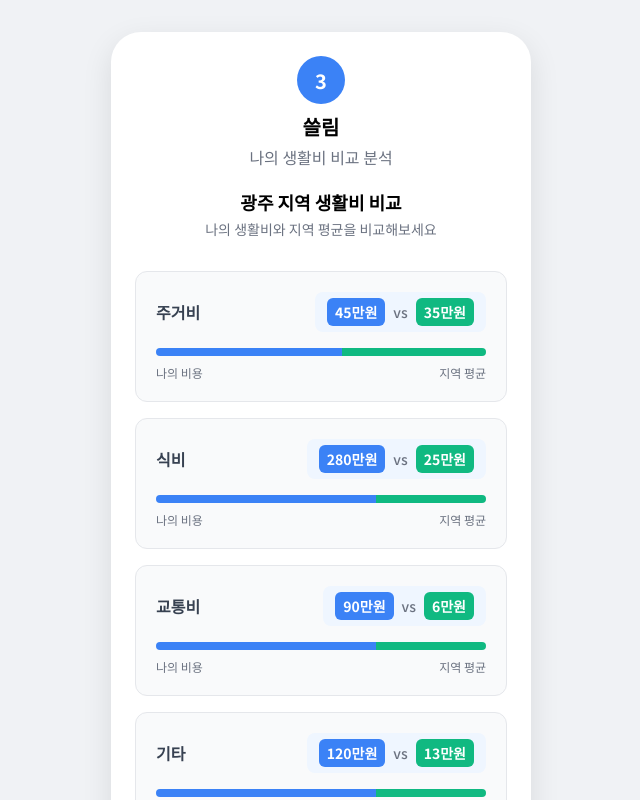
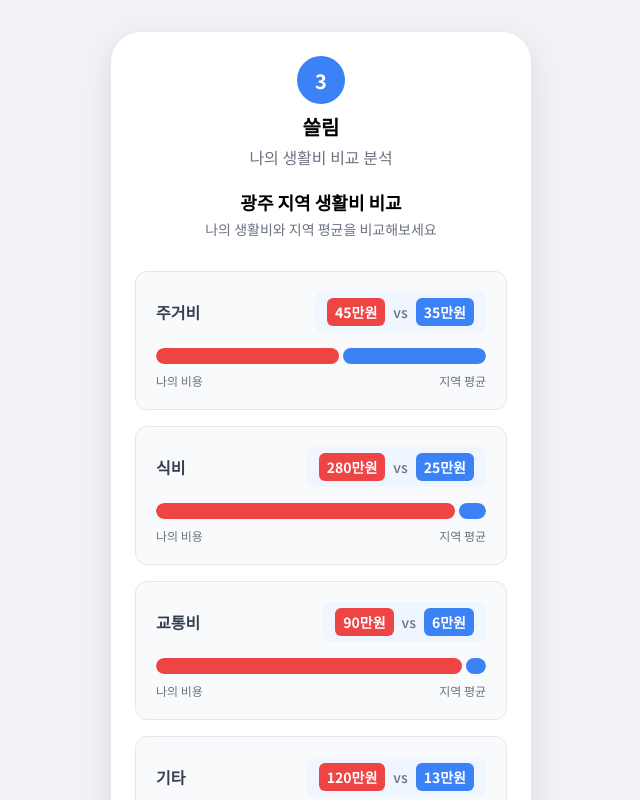
Before and after one commit to 9oormthon-univ/2025_SEASONTHON_TEAM_21_FE, a React (Create React App) app: page /comparison in a window 1280 px wide. Shown: the top 800 px of the page, without its empty margins (319-959 px from the left). Built offline with nearby package versions, Linux system fonts and the light colour scheme.

Commit message:
슬라이드바 색, 크기 조정

```diff
--- a/src/pages/Comparison.css
+++ b/src/pages/Comparison.css
@@ -106,11 +106,18 @@
 }
 
 .my-cost {
-  background-color: #3B82F6; /* blue-500 */
   color: white;
   padding: 4px 8px;
   border-radius: 6px;
   font-weight: 700;
+}
+
+.my-cost.higher {
+  background-color: #EF4444; /* red-500 */
+}
+
+.my-cost.lower {
+  background-color: #3B82F6; /* blue-500 */
 }
 
 .vs {
@@ -119,11 +126,18 @@
 }
 
 .avg-cost {
-  background-color: #10B981; /* emerald-500 */
   color: white;
   padding: 4px 8px;
   border-radius: 6px;
   font-weight: 700;
+}
+
+.avg-cost.higher {
+  background-color: #EF4444; /* red-500 */
+}
+
+.avg-cost.lower {
+  background-color: #3B82F6; /* blue-500 */
 }
 
 /* 비교 바 */
@@ -133,19 +147,36 @@
 
 .bar-container {
   display: flex;
-  height: 8px;
-  border-radius: 4px;
+  height: 16px;
+  border-radius: 8px;
   overflow: hidden;
   margin-bottom: 8px;
+  gap: 4px;
 }
 
 .my-bar {
+  transition: width 0.3s ease;
+  border-radius: 8px;
+}
+
+.my-bar.higher {
+  background-color: #EF4444; /* red-500 */
+}
+
+.my-bar.lower {
   background-color: #3B82F6; /* blue-500 */
-  transition: width 0.3s ease;
 }
 
 .avg-bar {
-  background-color: #10B981; /* emerald-500 */
+  border-radius: 8px;
+}
+
+.avg-bar.higher {
+  background-color: #EF4444; /* red-500 */
+}
+
+.avg-bar.lower {
+  background-color: #3B82F6; /* blue-500 */
 }
 
 .bar-labels {
--- a/src/pages/Comparison.js
+++ b/src/pages/Comparison.js
@@ -68,15 +68,21 @@ const Comparison = () => {
               <div className="category-header">
                 <h3>주거비</h3>
                 <div className="cost-display">
-                  <span className="my-cost">{userHousing}만원</span>
+                  <span className={`my-cost ${userHousing > averageData.housing ? 'higher' : 'lower'}`}>{userHousing}만원</span>
                   <span className="vs">vs</span>
-                  <span className="avg-cost">{averageData.housing}만원</span>
+                  <span className={`avg-cost ${averageData.housing > userHousing ? 'higher' : 'lower'}`}>{averageData.housing}만원</span>
                 </div>
               </div>
               <div className="comparison-bar">
                 <div className="bar-container">
-                  <div className="my-bar" style={{ width: `${Math.min((userHousing / averageData.housing) * 50, 100)}%` }}></div>
-                  <div className="avg-bar" style={{ width: '50%' }}></div>
+                  <div
+                    className={`my-bar ${userHousing > averageData.housing ? 'higher' : 'lower'}`}
+                    style={{ width: `${Math.min((userHousing / Math.max(userHousing, averageData.housing)) * 100, 100)}%` }}
+                  ></div>
+                  <div
+                    className={`avg-bar ${averageData.housing > userHousing ? 'higher' : 'lower'}`}
+                    style={{ width: `${Math.min((averageData.housing / Math.max(userHousing, averageData.housing)) * 100, 100)}%` }}
+                  ></div>
                 </div>
                 <div className="bar-labels">
                   <span>나의 비용</span>
@@ -89,15 +95,21 @@ const Comparison = () => {
               <div className="category-header">
                 <h3>식비</h3>
                 <div className="cost-display">
-                  <span className="my-cost">{userFood}만원</span>
+                  <span className={`my-cost ${userFood > averageData.food ? 'higher' : 'lower'}`}>{userFood}만원</span>
                   <span className="vs">vs</span>
-                  <span className="avg-cost">{averageData.food}만원</span>
+                  <span className={`avg-cost ${averageData.food > userFood ? 'higher' : 'lower'}`}>{averageData.food}만원</span>
                 </div>
               </div>
               <div className="comparison-bar">
                 <div className="bar-container">
-                  <div className="my-bar" style={{ width: `${Math.min((userFood / averageData.food) * 50, 100)}%` }}></div>
-                  <div className="avg-bar" style={{ width: '50%' }}></div>
+                  <div
+                    className={`my-bar ${userFood > averageData.food ? 'higher' : 'lower'}`}
+                    style={{ width: `${Math.min((userFood / Math.max(userFood, averageData.food)) * 100, 100)}%` }}
+                  ></div>
+                  <div
+                    className={`avg-bar ${averageData.food > userFood ? 'higher' : 'lower'}`}
+                    style={{ width: `${Math.min((averageData.food / Math.max(userFood, averageData.food)) * 100, 100)}%` }}
+                  ></div>
                 </div>
                 <div className="bar-labels">
                   <span>나의 비용</span>
@@ -110,15 +122,21 @@ const Comparison = () => {
               <div className="category-header">
                 <h3>교통비</h3>
                 <div className="cost-display">
-                  <span className="my-cost">{userTransport}만원</span>
+                  <span className={`my-cost ${userTransport > averageData.transport ? 'higher' : 'lower'}`}>{userTransport}만원</span>
                   <span className="vs">vs</span>
-                  <span className="avg-cost">{averageData.transport}만원</span>
+                  <span className={`avg-cost ${averageData.transport > userTransport ? 'higher' : 'lower'}`}>{averageData.transport}만원</span>
                 </div>
               </div>
               <div className="comparison-bar">
                 <div className="bar-container">
-                  <div className="my-bar" style={{ width: `${Math.min((userTransport / averageData.transport) * 50, 100)}%` }}></div>
-                  <div className="avg-bar" style={{ width: '50%' }}></div>
+                  <div
+                    className={`my-bar ${userTransport > averageData.transport ? 'higher' : 'lower'}`}
+                    style={{ width: `${Math.min((userTransport / Math.max(userTransport, averageData.transport)) * 100, 100)}%` }}
+                  ></div>
+                  <div
+                    className={`avg-bar ${averageData.transport > userTransport ? 'higher' : 'lower'}`}
+                    style={{ width: `${Math.min((averageData.transport / Math.max(userTransport, averageData.transport)) * 100, 100)}%` }}
+                  ></div>
                 </div>
                 <div className="bar-labels">
                   <span>나의 비용</span>
@@ -131,15 +149,21 @@ const Comparison = () => {
               <div className="category-header">
                 <h3>기타</h3>
                 <div className="cost-display">
-                  <span className="my-cost">{userOther}만원</span>
+                  <span className={`my-cost ${userOther > averageData.other ? 'higher' : 'lower'}`}>{userOther}만원</span>
                   <span className="vs">vs</span>
-                  <span className="avg-cost">{averageData.other}만원</span>
+                  <span className={`avg-cost ${averageData.other > userOther ? 'higher' : 'lower'}`}>{averageData.other}만원</span>
                 </div>
               </div>
               <div className="comparison-bar">
                 <div className="bar-container">
-                  <div className="my-bar" style={{ width: `${Math.min((userOther / averageData.other) * 50, 100)}%` }}></div>
-                  <div className="avg-bar" style={{ width: '50%' }}></div>
+                  <div
+                    className={`my-bar ${userOther > averageData.other ? 'higher' : 'lower'}`}
+                    style={{ width: `${Math.min((userOther / Math.max(userOther, averageData.other)) * 100, 100)}%` }}
+                  ></div>
+                  <div
+                    className={`avg-bar ${averageData.other > userOther ? 'higher' : 'lower'}`}
+                    style={{ width: `${Math.min((averageData.other / Math.max(userOther, averageData.other)) * 100, 100)}%` }}
+                  ></div>
                 </div>
                 <div className="bar-labels">
                   <span>나의 비용</span>
--- a/src/pages/MyCost.js
+++ b/src/pages/MyCost.js
@@ -152,7 +152,7 @@ const MyCost = () => {
               </div>
               <input
                 type="text"
-                placeholder="예: 45"
+                placeholder="직접 입력하세요."
                 value={getNumericValue(myCosts.housing) || ''}
                 onChange={(e) => handleInputChange('housing', e.target.value)}
                 className="cost-input"
@@ -179,7 +179,7 @@ const MyCost = () => {
               </div>
               <input
                 type="text"
-                placeholder="예: 280"
+                placeholder="직접 입력하세요."
                 value={getNumericValue(myCosts.food) || ''}
                 onChange={(e) => handleInputChange('food', e.target.value)}
                 className="cost-input"
@@ -206,7 +206,7 @@ const MyCost = () => {
               </div>
               <input
                 type="text"
-                placeholder="예: 90"
+                placeholder="직접 입력하세요."
                 value={getNumericValue(myCosts.transport) || ''}
                 onChange={(e) => handleInputChange('transport', e.target.value)}
                 className="cost-input"
@@ -233,7 +233,7 @@ const MyCost = () => {
               </div>
               <input
                 type="text"
-                placeholder="예: 120"
+                placeholder="직접 입력하세요."
                 value={getNumericValue(myCosts.other) || ''}
                 onChange={(e) => handleInputChange('other', e.target.value)}
                 className="cost-input"
```
